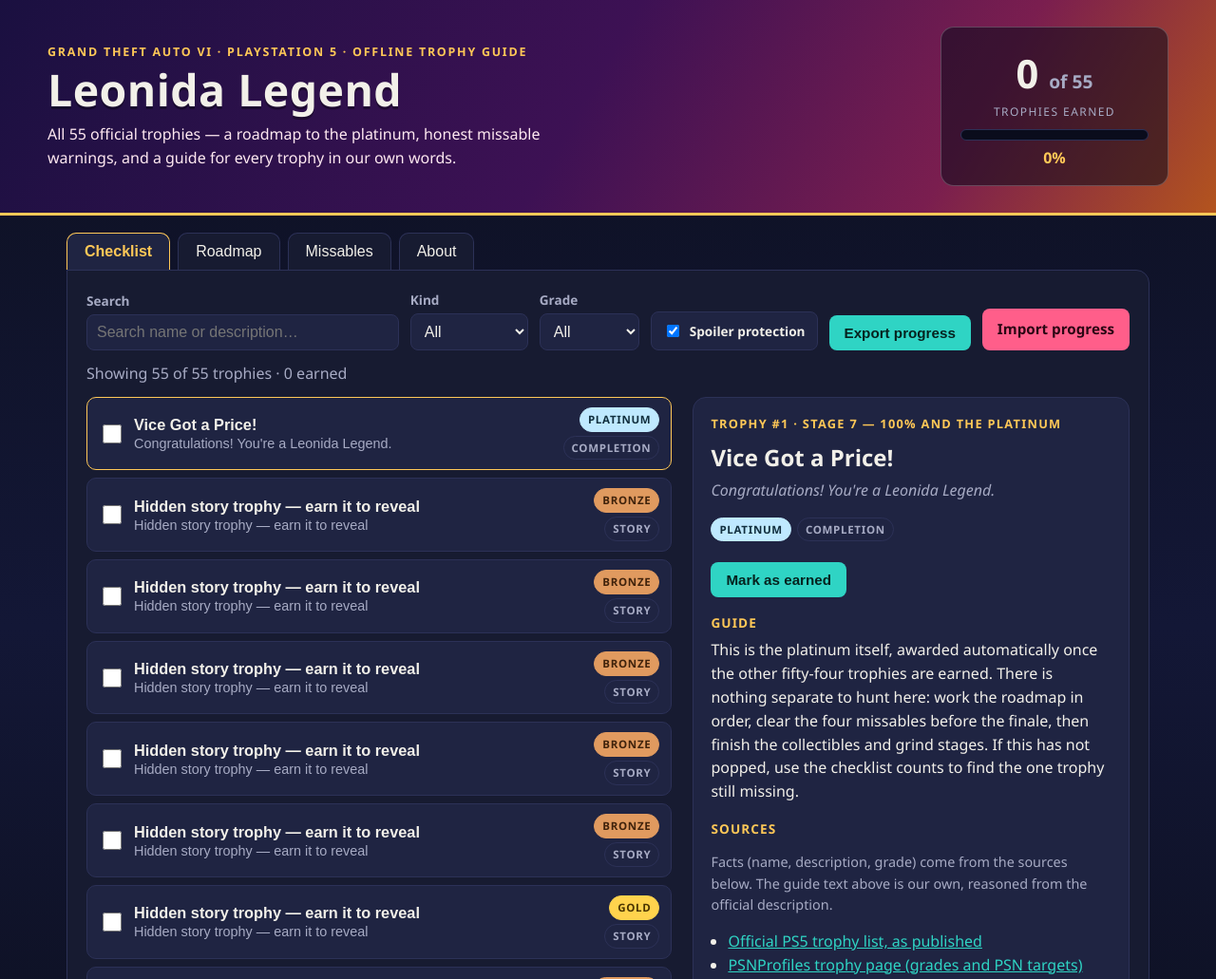
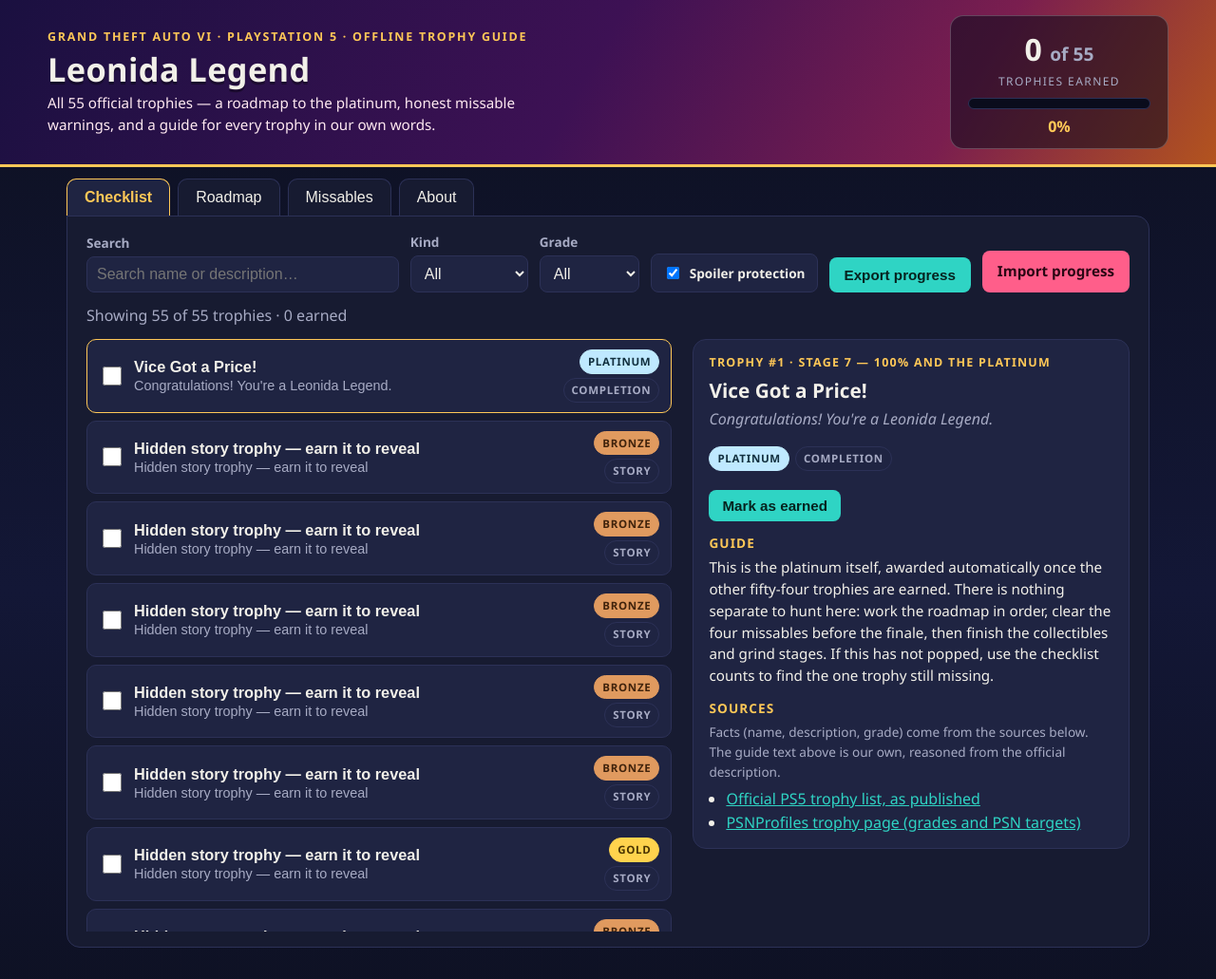
Before and after one commit to ArulAdiSanjaya/leonida-legend-trophy-guide, a plain HTML site: page app/index.html in a window 1280 px wide. Shown: the top 1031 px of the page at 95% size. Drawn offline with Linux system fonts and the light colour scheme.

Commit message:
Add real screenshots, README, shots.json and detail-pane polish
- screenshots/: 4 real 1280x800 renders of the finished app (checklist
  cover with spoiler protection on and 14/55 earned, roadmap, missables,
  collectibles filter), replacing the starter shots; all under 256 KiB
- shots.json describes the four new screenshots
- README.md with make.fun badges, guide description and run instructions
- style.css: more compact header/detail pane so guide + Sources fit

```diff
--- a/app/style.css
+++ b/app/style.css
@@ -27,14 +27,14 @@ body {
 .site-header {
   background: linear-gradient(120deg, #1a1040 0%, #3d1154 48%, #7a1e4f 78%, #b3541e 100%);
   border-bottom: 3px solid var(--sun);
-  padding: 28px 20px;
+  padding: 16px 20px;
 }
 .header-inner { max-width: 1180px; margin: 0 auto; display: flex; gap: 28px; flex-wrap: wrap; align-items: center; justify-content: space-between; }
 .kicker { margin: 0 0 6px; text-transform: uppercase; letter-spacing: .14em; font-size: .78rem; color: var(--sun); font-weight: 700; }
-h1 { margin: 0; font-size: 2.9rem; line-height: 1.05; letter-spacing: .01em; text-shadow: 0 3px 0 rgba(0,0,0,.35); }
-.tagline { margin: 10px 0 0; max-width: 560px; color: #ffe9f1; }
-.progress-card { background: rgba(10,10,26,.55); border: 1px solid rgba(255,255,255,.22); border-radius: var(--radius); padding: 16px 20px; min-width: 240px; text-align: center; }
-.big-count { margin: 0; font-size: 2.6rem; font-weight: 800; }
+h1 { margin: 0; font-size: 2.15rem; line-height: 1.05; letter-spacing: .01em; text-shadow: 0 3px 0 rgba(0,0,0,.35); }
+.tagline { margin: 6px 0 0; max-width: 560px; color: #ffe9f1; font-size: .95rem; }
+.progress-card { background: rgba(10,10,26,.55); border: 1px solid rgba(255,255,255,.22); border-radius: var(--radius); padding: 10px 18px; min-width: 230px; text-align: center; }
+.big-count { margin: 0; font-size: 2rem; font-weight: 800; }
 .big-count .of { font-size: 1.2rem; color: var(--muted); font-weight: 600; }
 .progress-label { margin: 0 0 8px; color: var(--muted); text-transform: uppercase; letter-spacing: .12em; font-size: .75rem; }
 .bar { height: 12px; background: #0a0c1c; border-radius: 99px; overflow: hidden; border: 1px solid var(--line); }
@@ -42,12 +42,12 @@ h1 { margin: 0; font-size: 2.9rem; line-height: 1.05; letter-spacing: .01em; tex
 .bar-fill { height: 100%; width: 0%; background: linear-gradient(90deg, var(--teal), var(--pink), var(--sun)); transition: width .3s ease; }
 .progress-pct { margin: 6px 0 0; font-weight: 700; color: var(--sun); }
 
-.tabs { max-width: 1180px; margin: 18px auto 0; padding: 0 20px; display: flex; gap: 8px; flex-wrap: wrap; }
+.tabs { max-width: 1180px; margin: 12px auto 0; padding: 0 20px; display: flex; gap: 8px; flex-wrap: wrap; }
 .tab { background: var(--panel); color: var(--ink); border: 1px solid var(--line); border-bottom: none; border-radius: 10px 10px 0 0; padding: 10px 18px; font-size: 1rem; cursor: pointer; }
 .tab.active { background: var(--panel-2); color: var(--sun); font-weight: 700; border-color: var(--sun); }
 
 main { max-width: 1180px; margin: 0 auto; padding: 0 20px 30px; }
-.view { background: var(--panel); border: 1px solid var(--line); border-radius: 0 var(--radius) var(--radius) var(--radius); padding: 20px; }
+.view { background: var(--panel); border: 1px solid var(--line); border-radius: 0 var(--radius) var(--radius) var(--radius); padding: 16px 20px; }
 .view h2 { margin-top: 0; color: var(--sun); }
 .lede { color: var(--muted); max-width: 760px; }
 
@@ -84,16 +84,16 @@ main { max-width: 1180px; margin: 0 auto; padding: 0 20px 30px; }
 .online-empty { background: #12291f; border: 1px solid var(--teal); border-radius: 10px; padding: 18px; }
 .online-empty h3 { margin-top: 0; color: var(--teal); }
 
-.detail-pane { background: var(--panel-2); border: 1px solid var(--line); border-radius: var(--radius); padding: 18px; position: sticky; top: 14px; }
-.detail-kicker { margin: 0; color: var(--sun); font-size: .8rem; text-transform: uppercase; letter-spacing: .1em; font-weight: 700; }
-.detail-name { margin: 6px 0 4px; font-size: 1.5rem; }
-.detail-desc { margin: 0 0 10px; color: var(--muted); font-style: italic; }
+.detail-pane { background: var(--panel-2); border: 1px solid var(--line); border-radius: var(--radius); padding: 14px 16px; position: sticky; top: 14px; max-height: calc(100vh - 20px); overflow-y: auto; }
+.detail-kicker { margin: 0; color: var(--sun); font-size: .78rem; text-transform: uppercase; letter-spacing: .1em; font-weight: 700; }
+.detail-name { margin: 4px 0 2px; font-size: 1.3rem; }
+.detail-desc { margin: 0 0 8px; color: var(--muted); font-style: italic; }
 .detail-badges { display: flex; gap: 6px; flex-wrap: wrap; }
-.detail-pane h4 { margin: 16px 0 6px; color: var(--sun); text-transform: uppercase; letter-spacing: .08em; font-size: .85rem; }
-.guide { margin: 0; }
+.detail-pane h4 { margin: 12px 0 4px; color: var(--sun); text-transform: uppercase; letter-spacing: .08em; font-size: .85rem; }
+.guide { margin: 0; font-size: .95rem; line-height: 1.5; }
 .masked-note { color: #ffb3c1; }
-.toggle-earned { margin-top: 6px; }
-.sources-note { color: var(--muted); font-size: .9rem; }
+.toggle-earned { margin-top: 4px; padding: 8px 14px; }
+.sources-note { color: var(--muted); font-size: .85rem; margin: 0; }
 .sources { margin: 6px 0 0; padding-left: 18px; }
 .sources a { color: var(--teal); }
 
--- a/shots.json
+++ b/shots.json
@@ -1,5 +1 @@
-[
-  { "file": "1-checklist.jpg", "path": "/", "viewport": { "width": 1280, "height": 800 } },
-  { "file": "2-silver.jpg", "path": "/", "grade": "silver", "viewport": { "width": 1280, "height": 800 } },
-  { "file": "3-bronze.jpg", "path": "/", "grade": "bronze", "scroll": 1400, "viewport": { "width": 1280, "height": 800 } }
-]
+[{"file":"1-checklist.jpg","note":"Cover: checklist with spoiler protection ON, 14 of 55 trophies earned (including several story trophies), unearned story trophies masked, and the detail pane open on Just Like Paradise showing its guide and Sources.","path":"/","view":"checklist","viewport":{"height":800,"width":1280}},{"file":"2-roadmap.jpg","note":"Roadmap view: the seven stages to the platinum, each with its own progress bar and per-stage earned count.","path":"/","view":"roadmap","viewport":{"height":800,"width":1280}},{"file":"3-missables.jpg","note":"Missables view: the four missable trophies (ids 37, 45, 48, 49) with the reason each one is missable and its guide.","path":"/","view":"missables","viewport":{"height":800,"width":1280}},{"file":"4-collectibles.jpg","kind":"collectibles","note":"Checklist filtered to Collectibles (7 trophies) with the guide for Don't Touch My Deck open in the detail pane.","path":"/","view":"checklist","viewport":{"height":800,"width":1280}}]
```
Also changed, not shown: screenshots/1-checklist.jpg, screenshots/2-roadmap.jpg (added), screenshots/2-silver.jpg (deleted), screenshots/3-bronze.jpg (deleted), screenshots/3-missables.jpg (added), screenshots/4-collectibles.jpg (added), 1 other file.
